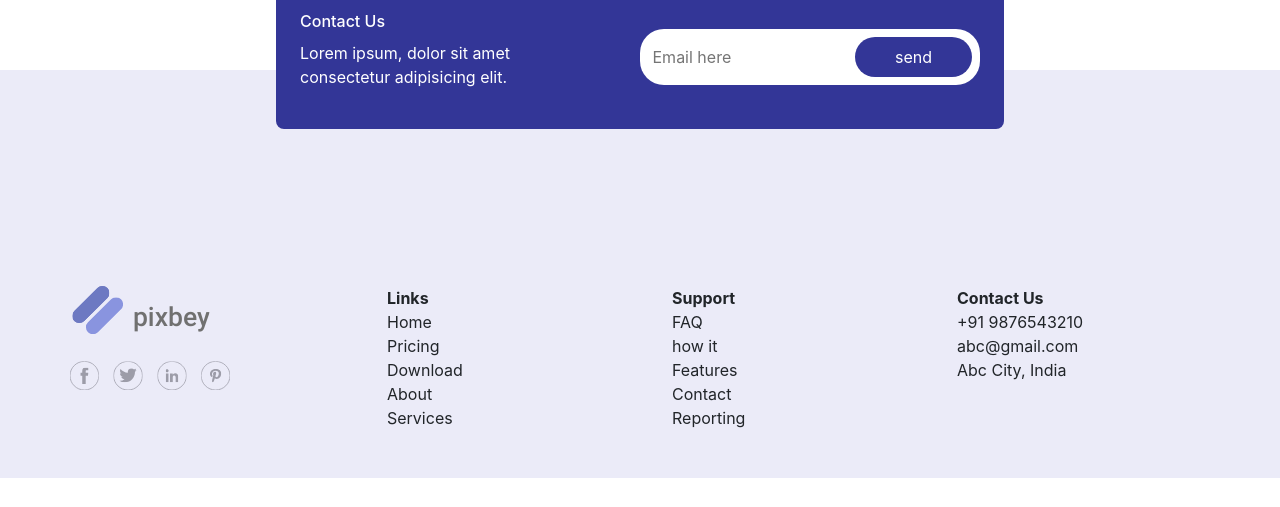
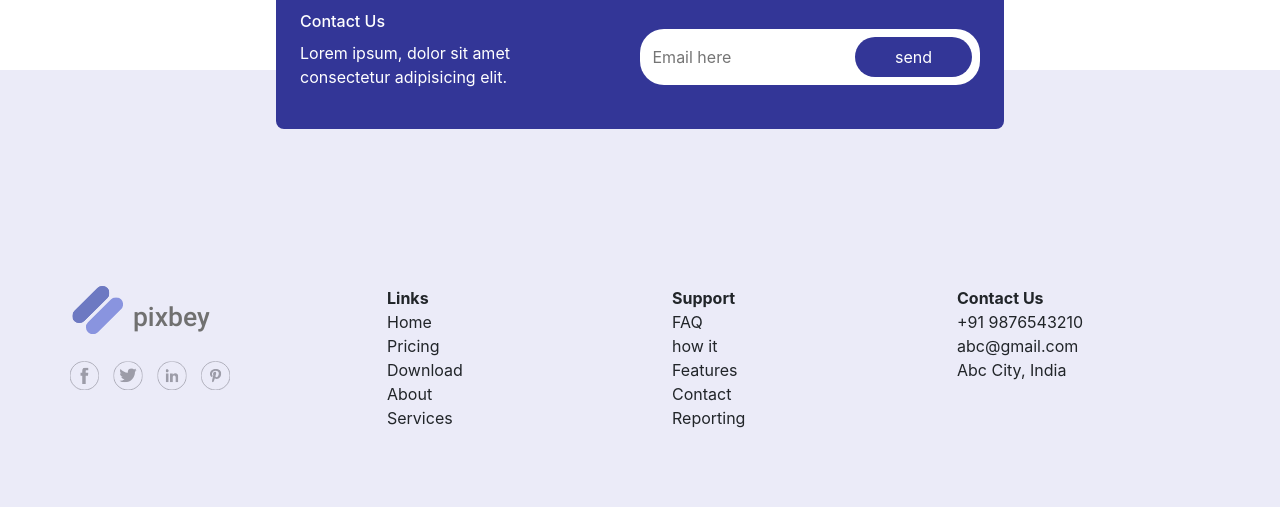
Before and after one commit to coadingCreature/apps_market, a React (Create React App) app: page / in a window 1280 px wide. Shown: the part 3639-4146 px from the top of the page. Built offline with nearby package versions, Linux system fonts and the light colour scheme.

Commit message:
apps market

```diff
--- a/src/client/views/home/footer/Footer.css
+++ b/src/client/views/home/footer/Footer.css
@@ -7,7 +7,7 @@
 
 .footer_container {
   position: relative;
-  margin-bottom: 2rem;
+  padding-bottom: 2rem;
   margin-top: 11.5rem;
   background: #ebebf8;
 }
--- a/src/client/views/home/footer/Footer.scss
+++ b/src/client/views/home/footer/Footer.scss
@@ -12,8 +12,11 @@
 
     position: relative;
 
-    margin-bottom: 2rem;
+
+    padding-bottom: 2rem;
+
     margin-top: 11.5rem;
+
 
     background: #ebebf8;
 }
```
Also changed, not shown: 1 other file (tests, documents, lock files or other folders).
